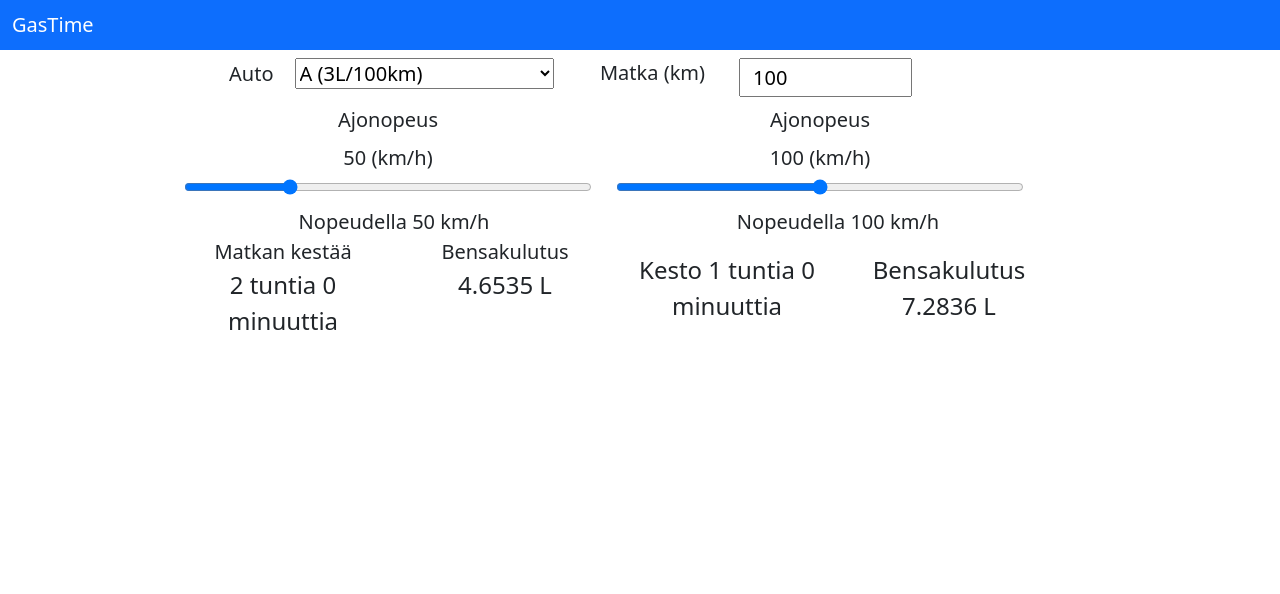
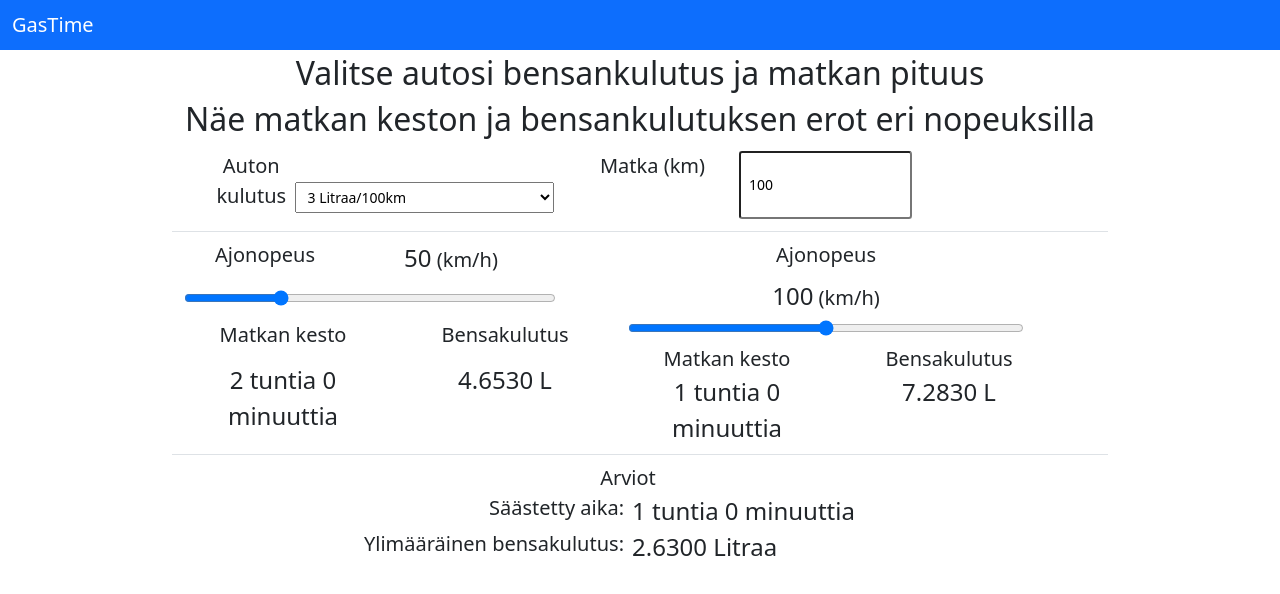
Before and after one commit to Ni-P/gastime-react, a React (Create React App) app: page / in a window 1280 px wide. Shown: the top 594 px of the page. Built offline with nearby package versions, Linux system fonts and the light colour scheme.

Commit message:
Add travel time and fuel cost comparison to Calculator.tsx Add heading with short instructions to Main.tsx Set html lang to fi

```diff
--- a/public/index.html
+++ b/public/index.html
@@ -1,5 +1,5 @@
 <!DOCTYPE html>
-<html lang="en">
+<html lang="fi">
 <head>
     <meta charset="utf-8"/>
     <link rel="icon" href="%PUBLIC_URL%/favicon.ico"/>
@@ -24,11 +24,11 @@
       work correctly both with client-side routing and a non-root public URL.
       Learn how to configure a non-root public URL by running `npm run build`.
     -->
-    <title>React App</title>
+    <title>GasTime - Vertaile ajomatka eri nopeuksilla</title>
 </head>
 <body>
 <main>
-    <noscript>You need to enable JavaScript to run this app.</noscript>
+    <noscript lang="en">You need to enable JavaScript to run this app.</noscript>
     <div id="root"></div>
     <!--
       This HTML file is a template.
--- a/src/components/Calculator.tsx
+++ b/src/components/Calculator.tsx
@@ -1,4 +1,4 @@
-import React, {ChangeEventHandler, useState} from "react";
+import React, {useState} from "react";
 import {Car} from "../models/car";
 
 const fuelUsageCoefficient = 1.009;
@@ -37,7 +37,15 @@ const Calculator: React.FC = () => {
     }
 
     const formatFuelCostString = (cost: string) => {
-        return cost.length > 6 ? cost.slice(0, 6) : cost;
+        return cost.length > 6 ? cost.slice(0, 5).padEnd(6, "0") : cost;
+    }
+
+    const calculateSavedTime = () => {
+        return formatTravelTimeToString(Math.abs(calculateTravelTime(travelDistance, firstSpeed) - calculateTravelTime(travelDistance, secondSpeed)));
+    }
+
+    const calculateExtraFuel = () => {
+        return formatFuelCostString(formatFuelCostString(`${Math.abs(calculateFuelCost(secondSpeed) - calculateFuelCost(firstSpeed))}`));
     }
 
     return <div className="row">
@@ -45,17 +53,17 @@ const Calculator: React.FC = () => {
             <div className="col-xs-12 row m-auto">
                 <form target="#" className="fs-5 col-12 row m-auto">
                     <div className="col-4 col-md-5 col-sm-6 col-12 my-1 my-sm-1">
-                        <label htmlFor="select-car" className="w-25 form-label">Auto</label>
-                        <select id="select-car" className="w-75"
+                        <label htmlFor="select-car" className="w-25 form-label">Auton kulutus</label>
+                        <select id="select-car" className="w-75 form-select-sm"
                                 onChange={(event) => onChanceCarSelectInput(event.target.value)}>
                             {cars.map((car) => <option key={"select" + car.name}
-                                                       value={car.name}>{car.name} ({`${car.fuelConsumptionKm * 100}`.slice(0, 3)}L/100km)</option>)}
+                                                       value={car.name}>{`${car.fuelConsumptionKm * 100}`.slice(0, 3)} Litraa/100km</option>)}
                         </select>
                     </div>
                     <div className="col-4 col-md-5 col-sm-6 col-12 row my-1 my-sm-1">
                         <label className="col-6 form-label" htmlFor="input-distance">Matka (km)</label>
-                        <input className="col-6" id="input-distance" type="number" defaultValue={travelDistance}
-                               onChange={(event) => onChangeDistanceInput(event.target.value)}/>
+                        <input className="col-6 form-control-sm" id="input-distance" type="number" defaultValue={travelDistance} max={2000} aria-label=""
+                               onChange={(event) => onChangeDistanceInput(event.target.value || "0")}/>
                     </div>
                     {/*<div className="col-md-2 col-sm-2 col-sm-12 col-12 my-1 my-sm-1">*/}
                     {/*    <button className="btn btn-primary w-100" type="submit"*/}
@@ -64,46 +72,81 @@ const Calculator: React.FC = () => {
                     {/*</div>*/}
                 </form>
             </div>
-            <div className="col-12 my-sm-1 row">
-                <div className="col-12 col-md-6 row fs-5">
-                    <div className="col-12">
-                        <label className="form-label w-100" htmlFor="input-range-speed-1">Ajonopeus</label>
-                        <p className="d-inline">{firstSpeed} (km/h)</p>
-                        <input className="w-100" type="range" id="input-range-speed-1" max={200} min={0}
-                               step={10} defaultValue={firstSpeed}
-                               onChange={(event => setFirstSpeed(Number.parseInt(event.target.value) || 10))}/>
+            <div className="border-top w-100 m-auto my-2"/>
+
+
+            <div className="col-12 col-md-6 row fs-5 my-1 my-md-0">
+                <div className="col-12 col-md-12 row fs-5">
+                    <div className="col-12 row">
+                        <div className="col-12 row">
+                            <div className="col-6">
+                                <label className="form-label" htmlFor="input-range-speed-1">Ajonopeus</label>
+                            </div>
+                            <div className="col-6">
+                                <p className="d-inline"><span className="fs-4">{firstSpeed}</span> (km/h) </p>
+                            </div>
+                        </div>
+                        <div className="col-12">
+                            <input className="w-100" type="range" id="input-range-speed-1" max={200} min={0}
+                                   step={10} defaultValue={firstSpeed}
+                                   onChange={(event => setFirstSpeed(Number.parseInt(event.target.value) || 10))}/>
+                        </div>
                     </div>
                 </div>
-                <div className="col-12 col-md-6 row fs-5">
+                {/*<div className="col-12">*/}
+                {/*    <span className="fs-5">Nopeudella {firstSpeed} km/h</span>*/}
+                {/*</div>*/}
+                <div className="col-6 col-md-6"><span className="fs-5">Matkan kesto</span></div>
+                <div className="col-6 col-md-6"><span className="fs-5">Bensakulutus</span></div>
+                <div
+                    className="col-6 col-md-6 fs-4">{formatTravelTimeToString(calculateTravelTime(travelDistance, firstSpeed))}</div>
+                <div
+                    className="col-6 col-md-6 fs-4">{formatFuelCostString(`${calculateFuelCost(firstSpeed)}`)} L
+                </div>
+
+            </div>
+            {/*<div className="col-12 col-md-6 row fs-5 my-1 my-md-0">*/}
+            {/*    */}
+            {/*</div>*/}
+            <div className="col-12 col-md-6 row fs-5 my-1 my-md-0">
+                <div className="col-12 col-md-12 row fs-5">
                     <div className="col-12">
                         <label className="form-label w-100" htmlFor="input-range-speed-1">Ajonopeus</label><p
-                        className="d-inline">{secondSpeed} (km/h)</p>
+                        className="d-inline"><span className="fs-4">{secondSpeed}</span> (km/h)</p>
                         <input className="w-100" type="range" id="input-range-speed-1" max={200} min={0}
                                step={10} defaultValue={secondSpeed}
                                onChange={(event => setSecondSpeed(Number.parseInt(event.target.value) || 10))}/>
                     </div>
                 </div>
-            </div>
-            <div className="col-12 col-md-6 row fs-5 my-1 my-md-0">
-                <div className="col-12">
-                    Nopeudella {firstSpeed} km/h
-                </div>
-                <div className="col-6">Matkan kestää</div>
-                <div className="col-6">Bensakulutus</div>
+                {/*<div className="col-12">*/}
+                {/*    Nopeudella {secondSpeed} km/h*/}
+                {/*</div>*/}
+                <div className="col-6"><span className="fs-5">Matkan kesto</span></div>
+                <div className="col-6"><span className="fs-5">Bensakulutus</span></div>
                 <div
-                    className="col-6 fs-4">{formatTravelTimeToString(calculateTravelTime(travelDistance, firstSpeed))}</div>
+                    className="col-6 fs-4">{formatTravelTimeToString(calculateTravelTime(travelDistance, secondSpeed))}</div>
                 <div
-                    className="col-6 fs-4">{formatFuelCostString(`${calculateFuelCost(firstSpeed)}`)} L
+                    className="col-6 fs-4">{formatFuelCostString(`${calculateFuelCost(secondSpeed)}`)} L
                 </div>
             </div>
-            <div className="col-12 col-md-6 row fs-5 my-1 my-md-0">
+
+
+            <div className="border-top w-100 m-auto my-2"/>
+            <div className="col-12 row fs-5">
                 <div className="col-12">
-                    Nopeudella {secondSpeed} km/h
+                    <p className="d-inline">Arviot</p>
                 </div>
-                <div
-                    className="col-6 fs-4">Kesto {formatTravelTimeToString(calculateTravelTime(travelDistance, secondSpeed))}</div>
-                <div
-                    className="col-6 fs-4">Bensakulutus {formatFuelCostString(`${calculateFuelCost(secondSpeed)}`)} L
+                <div className="col-6 px-1 px-md-1">
+                    <span className="fs-5 float-end">Säästetty aika: </span>
+                </div>
+                <div className="col-6 px-1 px-md-1">
+                    <span className="fs-4 float-md-start float-none">{calculateSavedTime()}</span>
+                </div>
+                <div className="col-6 px-0 px-md-1">
+                    <span className="fs-5 float-end">Ylimääräinen bensakulutus: </span>
+                </div>
+                <div className="col-6 px-0 px-md-1">
+                    <span className="fs-4 float-md-start float-none">{calculateExtraFuel()} Litraa</span>
                 </div>
             </div>
 
--- a/src/components/Main.tsx
+++ b/src/components/Main.tsx
@@ -8,6 +8,10 @@ const Main: React.FC = () => {
     return <>
         <Header/>
         <div className="my-1 container-fluid">
+            <h1 className="fs-2">Valitse autosi bensankulutus ja matkan pituus</h1>
+            <h1 className="fs-2">Näe matkan keston ja bensankulutuksen erot eri
+                nopeuksilla
+            </h1>
             <Calculator/>
         </div>
     </>
```
